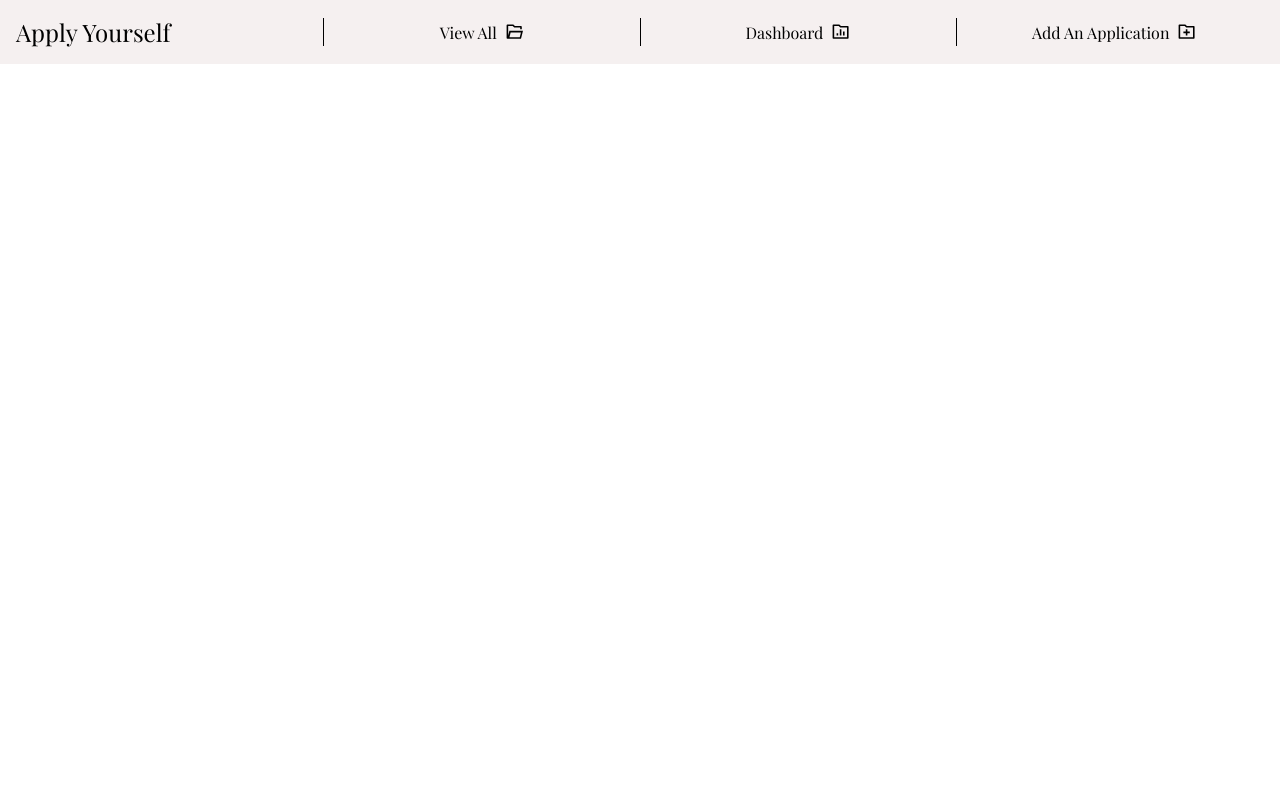
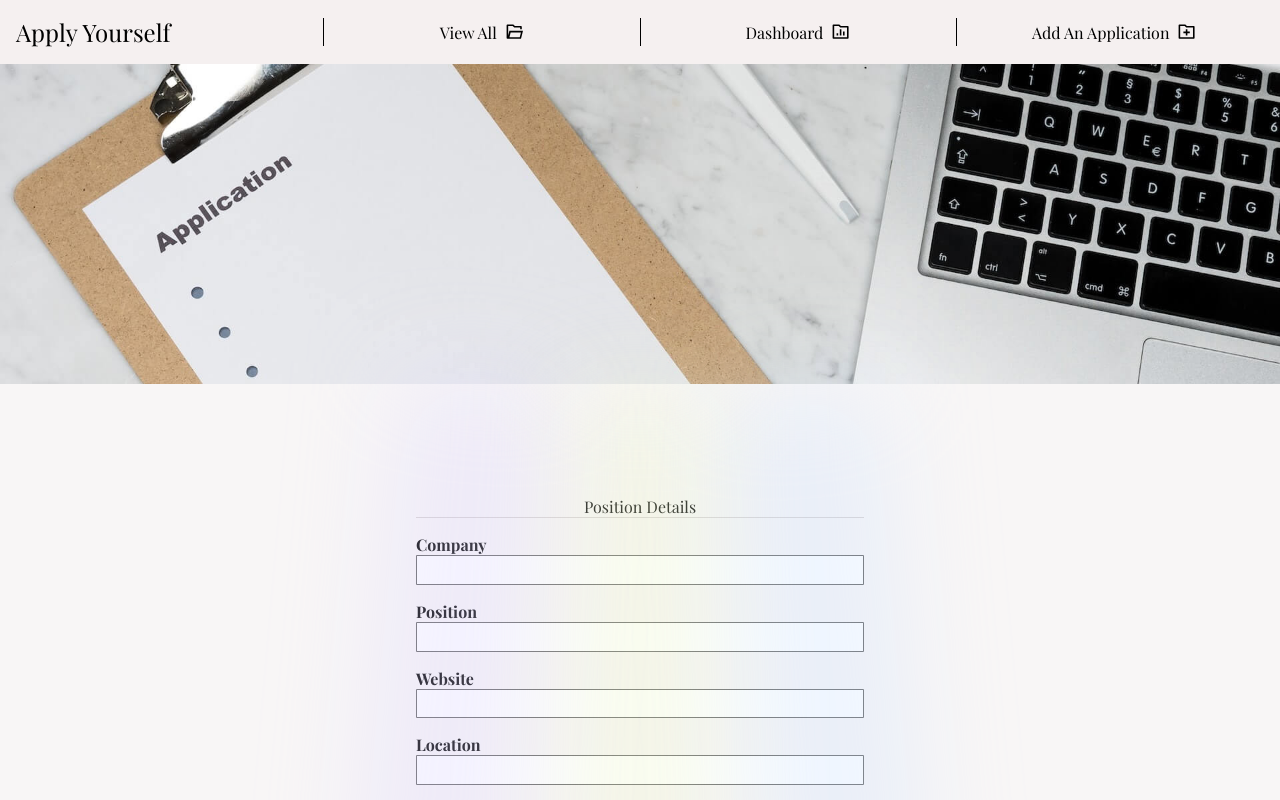
Before and after one commit to a-stepanian/apply-yourself-client, a React (Create React App) app: page /new in a window 1280 px wide. Shown: the top 800 px of the page. Built offline with nearby package versions, Linux system fonts and the light colour scheme; no server answers; a web font is replaced by a local one.

Commit message:
update links and add background styling

```diff
--- a/src/App.js
+++ b/src/App.js
@@ -1,4 +1,4 @@
-import React, { useState } from "react";
+import React, { useState, useEffect } from "react";
 import { BrowserRouter, Routes, Route } from "react-router-dom";
 import styled from "styled-components";
 import Navbar from "./components/Navbar";
@@ -6,9 +6,30 @@ import List from "./components/List";
 import Edit from "./components/Edit";
 import Create from "./components/Create";
 import Dropdown from "./components/Dropdown";
+import Dashboard from "./components/Dashboard";
 
 const App = () => {
+  const [allApps, setAllApps] = useState([]);
   const [isDropdownOpen, setIsDropdownOpen] = useState(false);
+
+  // Fetch all apps from DB
+  useEffect(() => {
+    const fetchApps = async () => {
+      const response = await fetch(
+        "https://server-apply-yourself.herokuapp.com/applications"
+      );
+      // const response = await fetch("http://localhost:5000/applications/");
+      if (!response.ok) {
+        const message = `An error occurred: ${response.statusText}`;
+        window.alert(message);
+        return;
+      }
+      const data = await response.json();
+      setAllApps(data);
+    };
+    fetchApps();
+    return;
+  }, [allApps.length]);
 
   const toggleDropdown = () => {
     setIsDropdownOpen((currentValue) => !currentValue);
@@ -26,9 +47,14 @@ const App = () => {
           toggleDropdown={toggleDropdown}
         />
         <Routes>
-          <Route exact path="/" element={<List />} />
+          <Route
+            exact
+            path="/"
+            element={<List allApps={allApps} setAllApps={setAllApps} />}
+          />
           <Route path="/edit/:id" element={<Edit />} />
-          <Route path="/create" element={<Create />} />
+          <Route path="/new" element={<Create />} />
+          <Route path="/dashboard" element={<Dashboard />} />
         </Routes>
       </Wrapper>
     </BrowserRouter>
@@ -38,6 +64,7 @@ const App = () => {
 export default App;
 
 const Wrapper = styled.div`
+  min-height: calc(100vh + 5rem);
   background-color: var(--white);
   font-family: "Playfair Display", serif;
 `;
--- a/src/components/Create.js
+++ b/src/components/Create.js
@@ -1,6 +1,7 @@
 import React, { useState } from "react";
 import styled from "styled-components";
 import { useNavigate } from "react-router-dom";
+import LineDesign from "./LineDesign";
 
 const Create = ({ isDropdownOpen, toggleDropdown }) => {
   const [form, setForm] = useState({
@@ -55,13 +56,15 @@ const Create = ({ isDropdownOpen, toggleDropdown }) => {
 
   return (
     <Wrapper>
-      <div className="img-container">
+      <header className="img-container">
         <img
           className="clipboard-img"
           src="create.jpg"
           alt="A job application form is next to a pen and laptop"
         />
-      </div>
+      </header>
+      <section>
+        <LineDesign />
         <form onSubmit={onSubmit}>
           <h4>Position Details</h4>
           <div className="form-input">
@@ -91,7 +94,7 @@ const Create = ({ isDropdownOpen, toggleDropdown }) => {
               Website
             </label>
             <input
-            type="text"
+              type="url"
               id="website"
               value={form.website}
               onChange={(e) => updateForm({ website: e.target.value })}
@@ -172,6 +175,7 @@ const Create = ({ isDropdownOpen, toggleDropdown }) => {
           </div>
           <button type="submit">Add New Job</button>
         </form>
+      </section>
     </Wrapper>
   );
 };
@@ -180,6 +184,7 @@ const Wrapper = styled.section`
   display: flex;
   flex-direction: column;
   align-items: center;
+  overflow-x: hidden;
   .img-container {
     width: 100%;
     height: 20rem;
@@ -188,6 +193,13 @@ const Wrapper = styled.section`
     object-fit: cover;
     width: 100%;
     height: 20rem;
+  }
+  section {
+    position: relative;
+    width: 100%;
+    display: flex;
+    flex-direction: column;
+    align-items: center;
   }
   form {
     width: 100%;
--- /dev/null
+++ b/src/components/Dashboard.js
@@ -0,0 +1,7 @@
+import React from "react";
+
+const Dashboard = () => {
+  return <div>Dashboard</div>;
+};
+
+export default Dashboard;
--- a/src/components/Dropdown.js
+++ b/src/components/Dropdown.js
@@ -15,11 +15,11 @@ const Dropdown = ({ isDropdownOpen, toggleDropdown }) => {
           <span>View All</span>
           <RiFolderOpenLine className="icon" />
         </Link>
-        <Link to="/" onClick={() => toggleDropdown()}>
+        <Link to="/dashboard" onClick={() => toggleDropdown()}>
           <span>Dashboard</span>
           <RiFolderChartLine className="icon" />
         </Link>
-        <Link to="/create" onClick={() => toggleDropdown()}>
+        <Link to="/new" onClick={() => toggleDropdown()}>
           <span>Add An Application</span>
           <RiFolderAddLine className="icon" />
         </Link>
--- a/src/components/Job.js
+++ b/src/components/Job.js
@@ -1,4 +1,4 @@
-import React from "react";
+import React, { useState } from "react";
 import styled from "styled-components";
 
 const Job = ({
@@ -10,6 +10,7 @@ const Job = ({
   status,
   website,
 }) => {
+  const [showComments, setShowComments] = useState(false);
   return (
     <Wrapper>
       <div className="job-info">
@@ -23,38 +24,132 @@ const Job = ({
           >
             {position}
           </a>{" "}
-          - {location}
+          {location}
         </p>
       </div>
 
-      {/* <p>Applied {applied}</p> */}
-      <p>{status}</p>
-
-      {/* <p>{comments}</p> */}
+      <div className="application-info">
+        <p className="applied">
+          {applied.slice(5, 10)}-{applied.slice(0, 4)}
+        </p>
+        <p
+          className="status"
+          style={{
+            backgroundColor:
+              (status === "Applied" && "yellow") ||
+              (status === "Interview" && "green") ||
+              (status === "Rejected" && "red"),
+          }}
+        >
+          {status}
+        </p>
+        <button onClick={() => setShowComments((prev) => !prev)}>
+          Show Comments
+        </button>
+      </div>
+      {showComments && <p className="comments">{comments}</p>}
     </Wrapper>
   );
 };
 
 const Wrapper = styled.article`
+  z-index: 1;
+  position: relative;
   width: calc(100% - 2rem);
-  max-width: 50rem;
-  margin: 1rem;
-  padding: 0.5rem;
-  background-color: var(--beige2);
+  max-width: 30rem;
+  height: 5rem;
+  margin: 0.5rem 1rem;
+  padding: 0.8rem;
+  background-color: var(--off-white);
+  box-shadow: 5px 5px 15px rgb(0, 0, 0, 0.1);
   display: flex;
+  justify-content: space-between;
+  align-items: center;
   font-size: 0.8rem;
   .job-info {
-    width: 50%;
+    width: 75%;
+    height: 100%;
     display: flex;
     flex-direction: column;
     justify-content: space-between;
   }
   .company {
-    font-weight: 700;
-    margin-bottom: 0.2rem;
+    font-size: 1.2rem;
+    letter-spacing: -0.05em;
   }
   .position {
+    font-size: 1rem;
+    font-weight: 700;
+    letter-spacing: 0.05em;
     color: black;
+  }
+  .application-info {
+    width: 25%;
+    height: 100%;
+    display: flex;
+    flex-direction: column;
+    justify-content: space-between;
+    align-items: flex-end;
+  }
+  .applied {
+    font-family: Arial, Helvetica, sans-serif;
+    font-size: 0.8rem;
+    font-weight: 300;
+  }
+  .status {
+    width: 4.6rem;
+    padding: 0.2rem;
+    text-align: center;
+    font-size: 0.9rem;
+    font-weight: 700;
+  }
+  .comments {
+    z-index: -999;
+    height: 5rem;
+    padding: 0.8rem;
+    background-color: var(--off-white);
+    box-shadow: 5px 5px 15px rgb(0, 0, 0, 0.1);
+    position: absolute;
+    top: 0;
+    right: -50%;
+    height: 100%;
+    width: 15rem;
+    animation: slide-right 0.2s forwards;
+  }
+  @keyframes slide-right {
+    0% {
+      transform: translateX(-7.5rem) rotate3d(0, 1, 0, 90deg);
+    }
+    100% {
+      transform: translateX(0) rotate3d(0, 1, 0, 0deg);
+    }
+  }
+  @media (min-width: 480px) {
+    height: 6rem;
+    padding: 1.1rem;
+    .company {
+      font-size: 1.2rem;
+      letter-spacing: -0.05em;
+    }
+    .position {
+      font-size: 1.2rem;
+      font-weight: 700;
+      letter-spacing: 0.05em;
+      color: black;
+    }
+    .applied {
+      font-family: Arial, Helvetica, sans-serif;
+      font-size: 0.8rem;
+      font-weight: 300;
+      transform: translateY(0.3rem);
+    }
+    .status {
+      width: 4rem;
+      padding: 0.1rem;
+      text-align: center;
+      font-size: 0.9rem;
+      font-weight: 700;
+    }
   }
 `;
 
--- /dev/null
+++ b/src/components/LineDesign.js
@@ -0,0 +1,37 @@
+import React from "react";
+import styled from "styled-components";
+
+const LineDesign = () => {
+  return (
+    <Wrapper>
+      <div className="line" />
+      <div className="line" />
+      <div className="line" />
+    </Wrapper>
+  );
+};
+
+const Wrapper = styled.div`
+  .line {
+    position: absolute;
+    top: 0;
+    left: calc(50% - 5rem);
+    width: 10rem;
+    height: calc(100% - 5rem);
+
+    background-color: rgba(235, 243, 200, 0.3);
+    filter: blur(50px);
+    &:nth-of-type(2) {
+      background-color: rgba(200, 220, 255, 0.3);
+      transform: translateX(10rem) rotate(-5deg);
+      transform-origin: top right;
+    }
+    &:nth-of-type(3) {
+      background-color: rgba(215, 210, 255, 0.3);
+      transform: translateX(-10rem) rotate(5deg);
+      transform-origin: top right;
+    }
+  }
+`;
+
+export default LineDesign;
--- a/src/components/List.js
+++ b/src/components/List.js
@@ -3,50 +3,24 @@ import styled from "styled-components";
 import Job from "./Job";
 import Filter from "./Filter";
 import Loading from "./Loading";
+import LineDesign from "./LineDesign";
 
-const List = () => {
-  const [allApps, setAllApps] = useState([]);
+const List = ({ allApps, setAllApps }) => {
   const [isLoading, setIsLoading] = useState(true);
   const [filter, setFilter] = useState("all");
   const [filteredApps, setFilteredApps] = useState([]);
 
-  // Fetch all apps from DB
   useEffect(() => {
     setIsLoading(true);
-    const fetchApps = async () => {
-      const response = await fetch(
-        "https://server-apply-yourself.herokuapp.com/applications"
-      );
-      // const response = await fetch("http://localhost:5000/applications/");
-
-      if (!response.ok) {
-        const message = `An error occurred: ${response.statusText}`;
-        window.alert(message);
-        return;
-      }
-
-      const data = await response.json();
-      await setFilteredApps(data);
-      await setAllApps(data);
-      setTimeout(() => {
-        setIsLoading(false);
-      }, 500);
-    };
-    fetchApps();
-    return;
-  }, [allApps.length]);
-
-  useEffect(() => {
-    setIsLoading(true);
-    setTimeout(() => {
-      setIsLoading(false);
-    }, 500);
     if (filter === "all") {
       setFilteredApps(allApps);
     } else {
       const filtered = allApps.filter((app) => app.status === filter);
       setFilteredApps(filtered);
     }
+    setTimeout(() => {
+      setIsLoading(false);
+    }, 500);
   }, [filter, allApps]);
 
   return (
@@ -54,20 +28,27 @@ const List = () => {
       <header>
         <Filter setFilter={setFilter} />
       </header>
+      <section>
+        <LineDesign />
         {isLoading ? (
           <Loading />
         ) : (
-        <section>
+          <>
             {filteredApps.map((app) => {
               return <Job key={app._id} {...app} />;
             })}
+            {filteredApps.length === 0 && (
+              <p className="no-results">No results found.</p>
+            )}
+          </>
+        )}
       </section>
-      )}
     </Wrapper>
   );
 };
 
 const Wrapper = styled.section`
+  overflow-x: hidden;
   width: 100%;
   display: flex;
   flex-direction: column;
@@ -83,10 +64,18 @@ const Wrapper = styled.section`
     justify-content: center;
   }
   section {
+    position: relative;
     width: 100%;
+    min-height: 30rem;
     display: flex;
     flex-direction: column;
     align-items: center;
+    .no-results {
+      z-index: 1;
+      position: relative;
+      margin: 3.5rem 0 15rem;
+      font-size: 1.5rem;
+    }
   }
 `;
 
--- a/src/components/Loading.js
+++ b/src/components/Loading.js
@@ -5,7 +5,7 @@ const Loading = () => {
   useEffect(() => {
     const dots = document.querySelectorAll(".dot");
     for (let i = 0; i < dots.length; i++) {
-      const delay = (i + 1) * 40;
+      const delay = (i + 1) * 30;
       setTimeout(() => {
         dots[i].classList.add("show");
       }, delay);
@@ -26,6 +26,8 @@ const Loading = () => {
 };
 
 const Wrapper = styled.p`
+  z-index: 1;
+  position: relative;
   width: fit-content;
   margin: 3rem 0 20rem;
   font-size: 2rem;
--- a/src/components/Navbar.js
+++ b/src/components/Navbar.js
@@ -22,12 +22,12 @@ const Navbar = ({ isDropdownOpen, toggleDropdown }) => {
         <RiFolderOpenLine className="icon" />
       </Link>
       <div className="divider" />
-      <Link to="/">
+      <Link to="/dashboard">
         <span>Dashboard</span>
         <RiFolderChartLine className="icon" />
       </Link>
       <div className="divider" />
-      <Link to="/create">
+      <Link to="/new">
         <span>Add An Application</span>
         <RiFolderAddLine className="icon" />
       </Link>
--- a/src/index.css
+++ b/src/index.css
@@ -9,4 +9,5 @@
   --beige2: rgba(186, 177, 177, 0.5);
   --beige: rgb(186, 177, 177);
   --white: rgb(248, 246, 246);
+  --off-white: rgb(253, 253, 248);
 }
```
Lines whose indentation alone changed are shown as unchanged.
